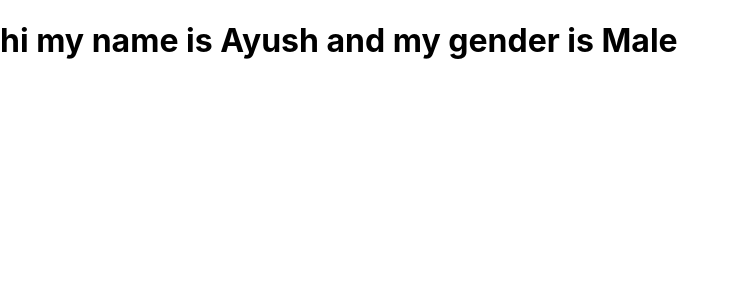
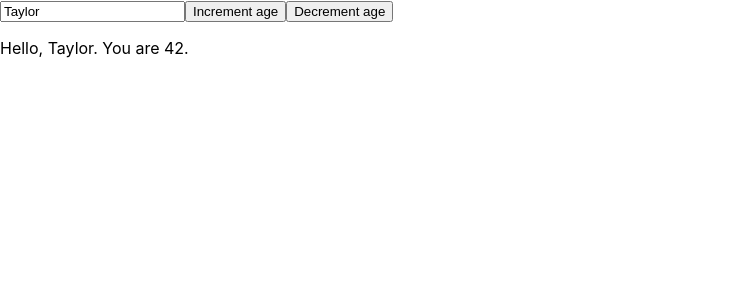
Before and after one commit to AyushSaxena092000/ReactHooks, a React (Create React App) app in the folder react-hooks/: page / in a window 1280 px wide. Shown: the top 300 px of the page, without its empty margins (0-740 px from the left). Built offline with nearby package versions, Linux system fonts and the light colour scheme.

Commit message:
useReducer

```diff
--- a/react-hooks/src/App.js
+++ b/react-hooks/src/App.js
@@ -3,13 +3,15 @@ import "./App.css";
 import StateTutorial from "../src/components/UseState/StateTutorial";
 import EffectTutorial from "../src/components/UseEffect/EffectTutorial";
 import ContextTutorial from "./components/UseContext/ContextTutorial";
+import ReducerTutorial from "./components/UseReducer/ReducerTutorial";
 
 function App() {
   return (
     <div>
       {/* <StateTutorial />; */}
       {/* <EffectTutorial /> */}
-      <ContextTutorial />
+      {/* <ContextTutorial /> */}
+      <ReducerTutorial />
     </div>
   );
 }
--- /dev/null
+++ b/react-hooks/src/components/UseReducer/Counter.js
@@ -0,0 +1,56 @@
+import { useReducer } from "react";
+
+function reducer(state, action) {
+  switch (action.type) {
+    case "incremented_age": {
+      return {
+        name: state.name,
+        age: state.age + 1,
+      };
+    }
+    case "decremented_age": {
+      return {
+        name: state.name,
+        age: state.age - 1,
+      };
+    }
+    case "changed_name": {
+      return {
+        name: action.nextName,
+        age: state.age,
+      };
+    }
+  }
+  throw Error("Unknown action: " + action.type);
+}
+
+const initialState = { name: "Taylor", age: 42 };
+
+export default function Form() {
+  const [state, dispatch] = useReducer(reducer, initialState);
+
+  function handleButtonClick() {
+    dispatch({ type: "incremented_age" });
+  }
+  function handleButtonClick2() {
+    dispatch({ type: "decremented_age" });
+  }
+
+  function handleInputChange(e) {
+    dispatch({
+      type: "changed_name",
+      nextName: e.target.value,
+    });
+  }
+
+  return (
+    <>
+      <input value={state.name} onChange={handleInputChange} />
+      <button onClick={handleButtonClick}>Increment age</button>
+      <button onClick={handleButtonClick2}>Decrement age</button>
+      <p>
+        Hello, {state.name}. You are {state.age}.
+      </p>
+    </>
+  );
+}
--- /dev/null
+++ b/react-hooks/src/components/UseReducer/ReducerTutorial.js
@@ -0,0 +1,22 @@
+// The useReducer Hook is similar to the useState Hook.
+
+// It allows for custom state logic.
+
+// If you find yourself keeping track of multiple pieces of state that rely on complex logic, useReducer may be useful.
+
+// The useReducer Hook accepts two arguments.
+
+// useReducer(<reducer>, <initialState>)
+
+import React from "react";
+import Counter from "./Counter";
+
+const ReducerTutorial = () => {
+  return (
+    <div>
+      <Counter />
+    </div>
+  );
+};
+
+export default ReducerTutorial;
```
